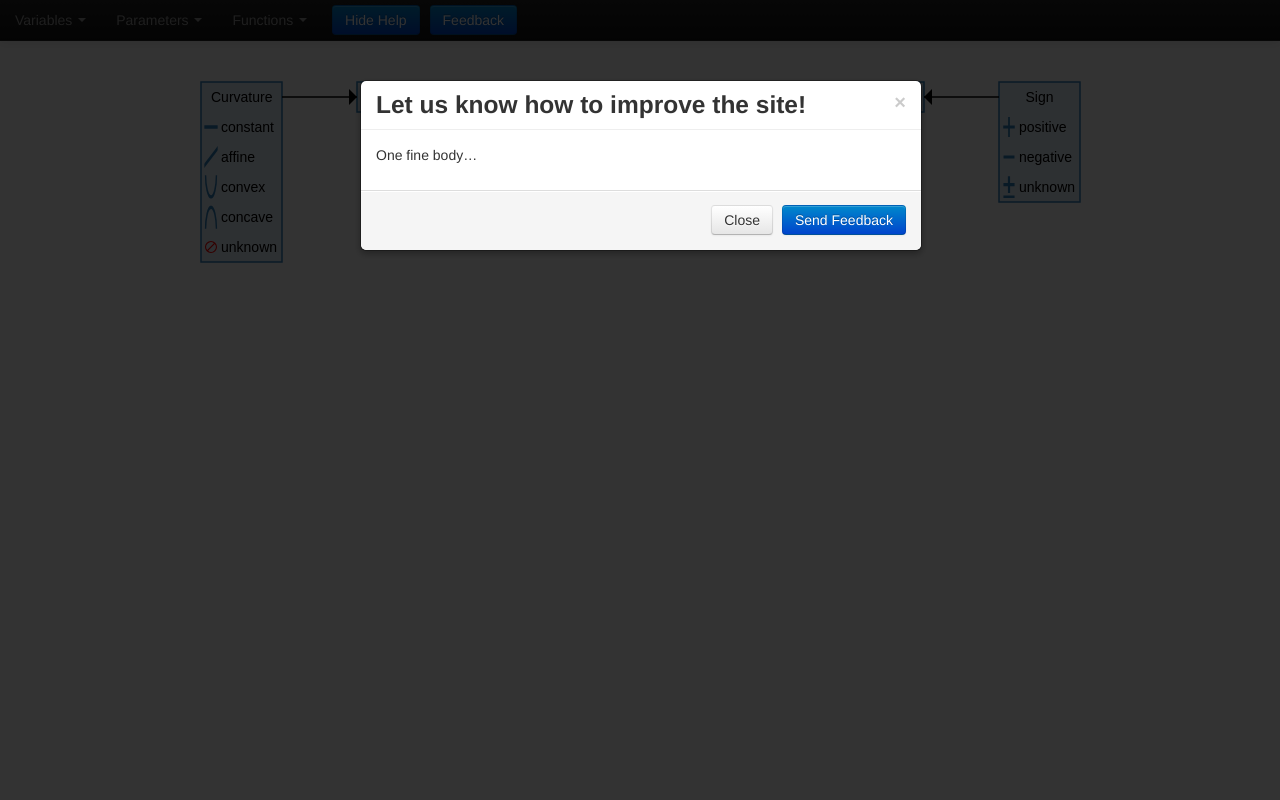
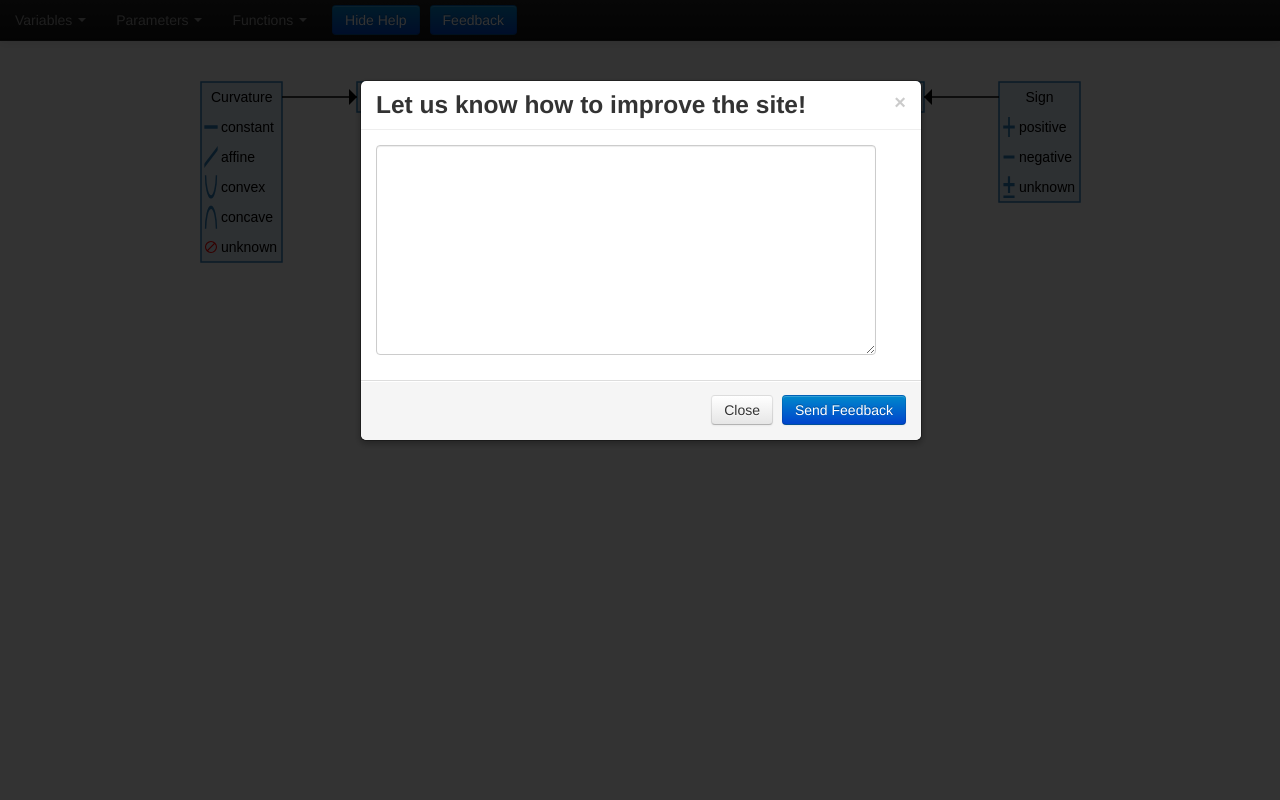
Before and after one commit to SteveDiamond/dcp_site, a Django app: page / in a window 1280 px wide, after a click on "Feedback". Run offline with Django 3.2, Linux system fonts and the light colour scheme; some libraries are stand-ins or nearby versions.

Commit message:
added feedback emails

```diff
--- a/dcp_sandbox/static/dcp_sandbox/css/sandbox.css
+++ b/dcp_sandbox/static/dcp_sandbox/css/sandbox.css
@@ -62,3 +62,7 @@ li > button {
     text-align: center;
     padding: 0;
 }
+
+textarea.feedback {
+    width: 500;
+}
--- a/dcp_sandbox/static/dcp_sandbox/js/sandbox.js
+++ b/dcp_sandbox/static/dcp_sandbox/js/sandbox.js
@@ -26,6 +26,22 @@
                 TreeConstructor.parseObjective(objective);
             }
         });
+        // Feedback button sends email.
+        $("button.feedback").click(function() {
+            var message = $("textarea.feedback").val();
+            if (message.length > 0) {
+                $.ajax({ // create an AJAX call...
+                    crossDomain: false,
+                                beforeSend: function(xhr, settings) {
+                                    xhr.setRequestHeader("X-CSRFToken", $.cookie('csrftoken'));
+                                },
+                    url: 'send_feedback',
+                    type: 'POST',
+                    data: {text: message},
+                });
+            }
+
+        })
         // Show prompt.
         var promptTree = {
                          name: TreeConstants.PROMPT,
--- a/dcp_sandbox/templates/dcp_sandbox/index.html
+++ b/dcp_sandbox/templates/dcp_sandbox/index.html
@@ -106,11 +106,11 @@
       <h3 id="feedbackLabel">Let us know how to improve the site!</h3>
     </div>
     <div class="modal-body">
-      <p>One fine body…</p>
+      <textarea class="feedback" rows="10"></textarea>
     </div>
     <div class="modal-footer">
       <button class="btn" data-dismiss="modal" aria-hidden="true">Close</button>
-      <button class="btn btn-primary">Send Feedback</button>
+      <button class="btn btn-primary feedback" data-dismiss="modal">Send Feedback</button>
     </div>
   </div>
 </body>
--- a/dcp_sandbox/urls.py
+++ b/dcp_sandbox/urls.py
@@ -5,5 +5,6 @@ from dcp_sandbox import views
 urlpatterns = patterns('',
     url(r'^$', views.index, name='index'),
     url(r'^parse$', views.parse, name='parse'),
+    url(r'^send_feedback$', views.send_feedback, name='send_feedback'),
     url(r'^test$', views.test, name='test'),
 )
--- a/dcp_sandbox/views.py
+++ b/dcp_sandbox/views.py
@@ -1,14 +1,15 @@
 from django.shortcuts import render
 from django.http import HttpResponseRedirect, HttpResponse, HttpResponseServerError
 from django.core.urlresolvers import reverse
+from django.core.mail import send_mail
 
 from dcp_parser.parser import Parser
 from dcp_parser.json.statement_encoder import StatementEncoder
+
 import unicodedata
+import json
+import logging
 
-import json
-
-import logging
 log = logging.getLogger(__name__)
 
 # Pre-declared variables and parameters
@@ -43,6 +44,15 @@ def parse(request):
         json_str = StatementEncoder().encode(expression)
     return HttpResponse(json_str)
 
+# Email the admins.
+def send_feedback(request):
+    unicode_text = request.POST['text']
+    # Convert to standard Python string (ASCII)
+    text = unicodedata.normalize('NFKD', unicode_text).encode('ascii','ignore')
+    send_mail('DCP Analyzer Feedback', text, 'dcp.stanford.edu@gmail.com',
+        ['diamond.po.central@gmail.com'], fail_silently=False)
+    return HttpResponse("OK")
+
 # TODO should be visible?
 def test(request):
     return render(request, 'dcp_sandbox/test.html')
--- a/dcp_site/settings.py
+++ b/dcp_site/settings.py
@@ -7,6 +7,12 @@ TEMPLATE_DEBUG = DEBUG
 ADMINS = (
     # ('Your Name', 'your_email@example.com'),
 )
+
+EMAIL_HOST = 'smtp.gmail.com'
+EMAIL_HOST_USER = 'dcp.stanford.edu@gmail.com'
+EMAIL_HOST_PASSWORD = '1khfiHFD(F8f'
+EMAIL_PORT = 587
+EMAIL_USE_TLS = True
 
 MANAGERS = ADMINS
 
```
